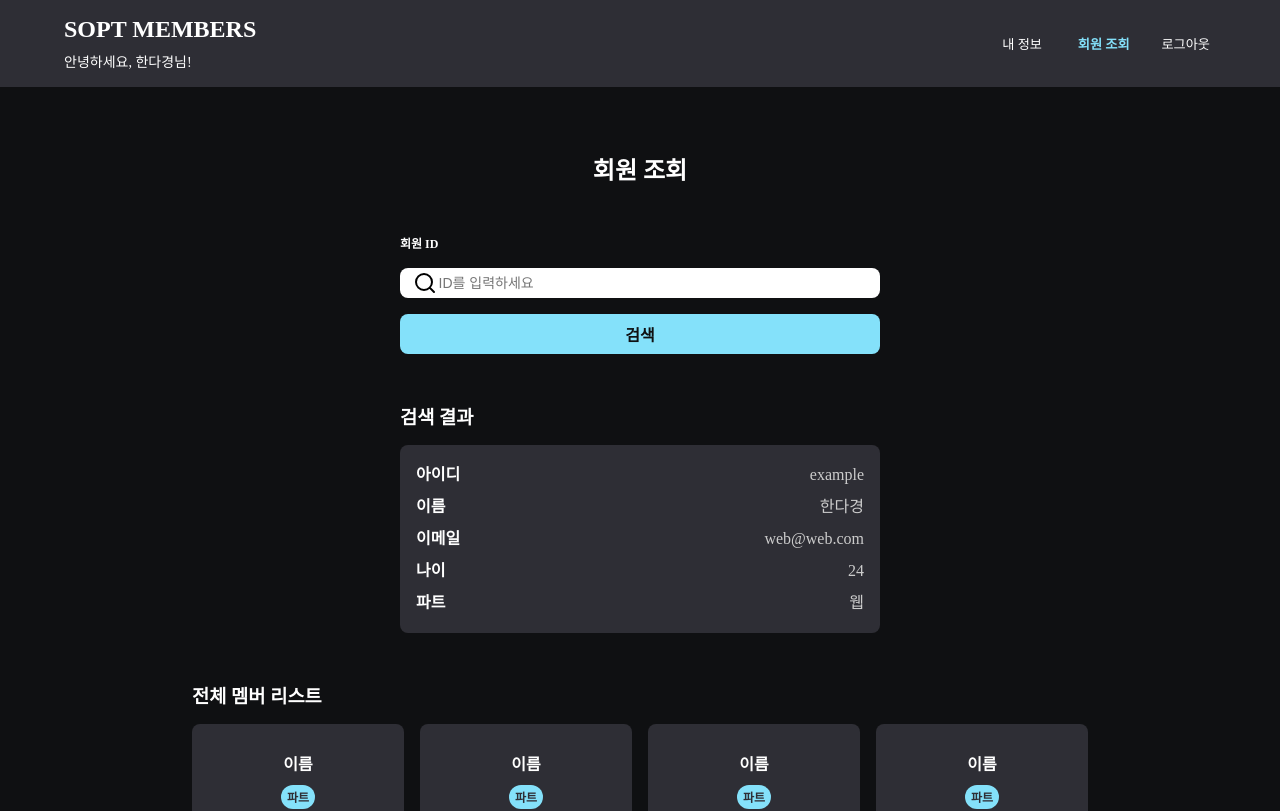
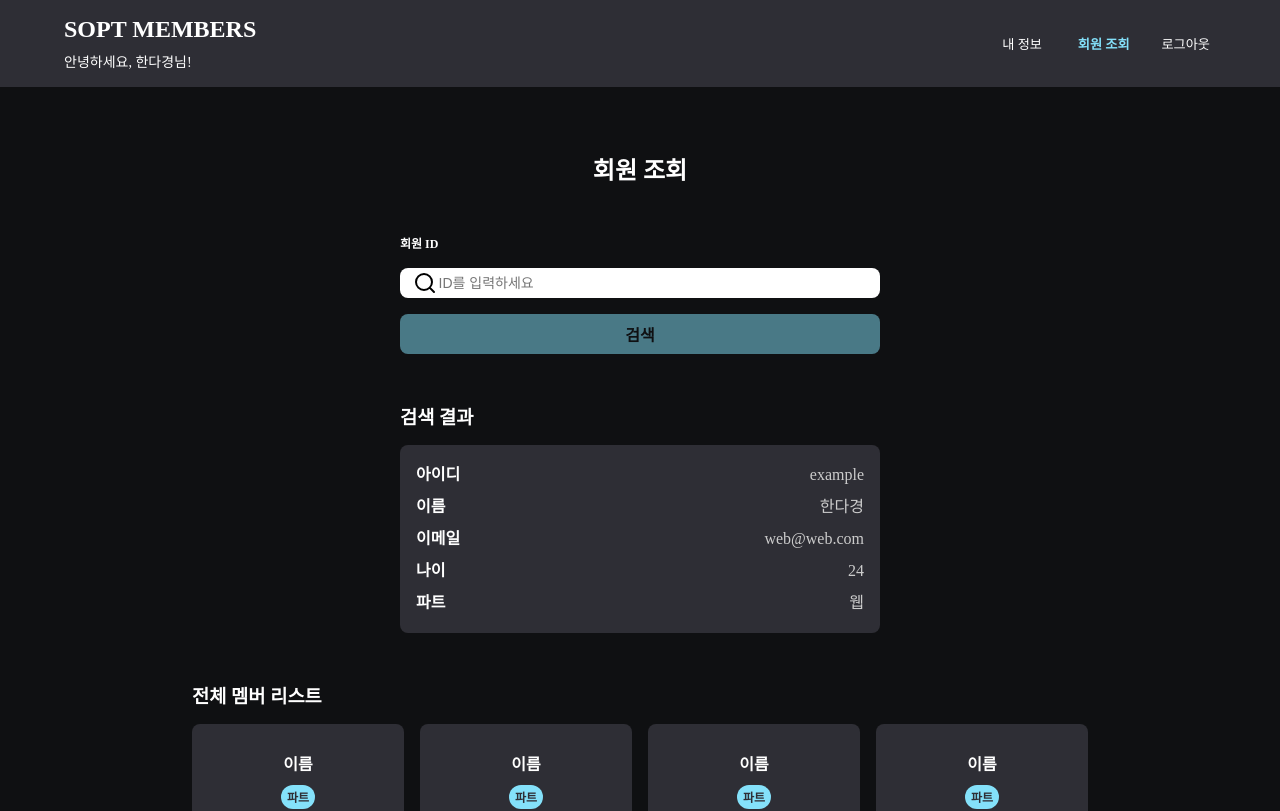
Before and after one commit to 38-lets-sopt-web/DagyeongHan, a React (Vite) app in the folder week4/homework/member-admin/: page /mypage/checkmembers in a window 1280 px wide. Shown: the top 811 px of the page. Built offline with nearby package versions, Linux system fonts and the light colour scheme.

Commit message:
fix: 회원 조회 검색 버튼 disabled 처리

```diff
--- a/week4/homework/member-admin/src/components/mypage/CheckMembers.tsx
+++ b/week4/homework/member-admin/src/components/mypage/CheckMembers.tsx
@@ -21,7 +21,7 @@ export default function CheckMembers() {
       <section css={fieldStyle}>
         <span css={labelStyle}>회원 ID</span>
         <Input placeholder="ID를 입력하세요" hasSearchIcon />
-        <Button buttonText="검색" />
+        <Button buttonText="검색" disabled />
       </section>
 
       <section css={fieldStyle}>
```
